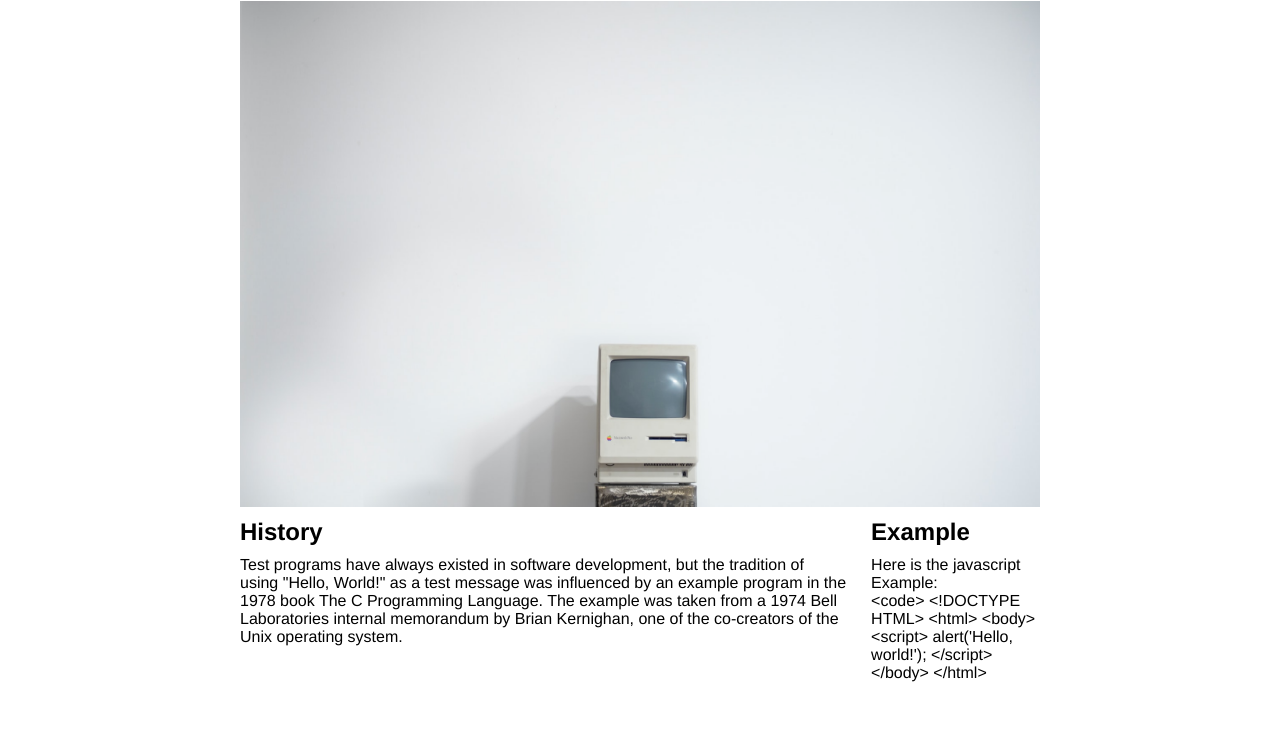
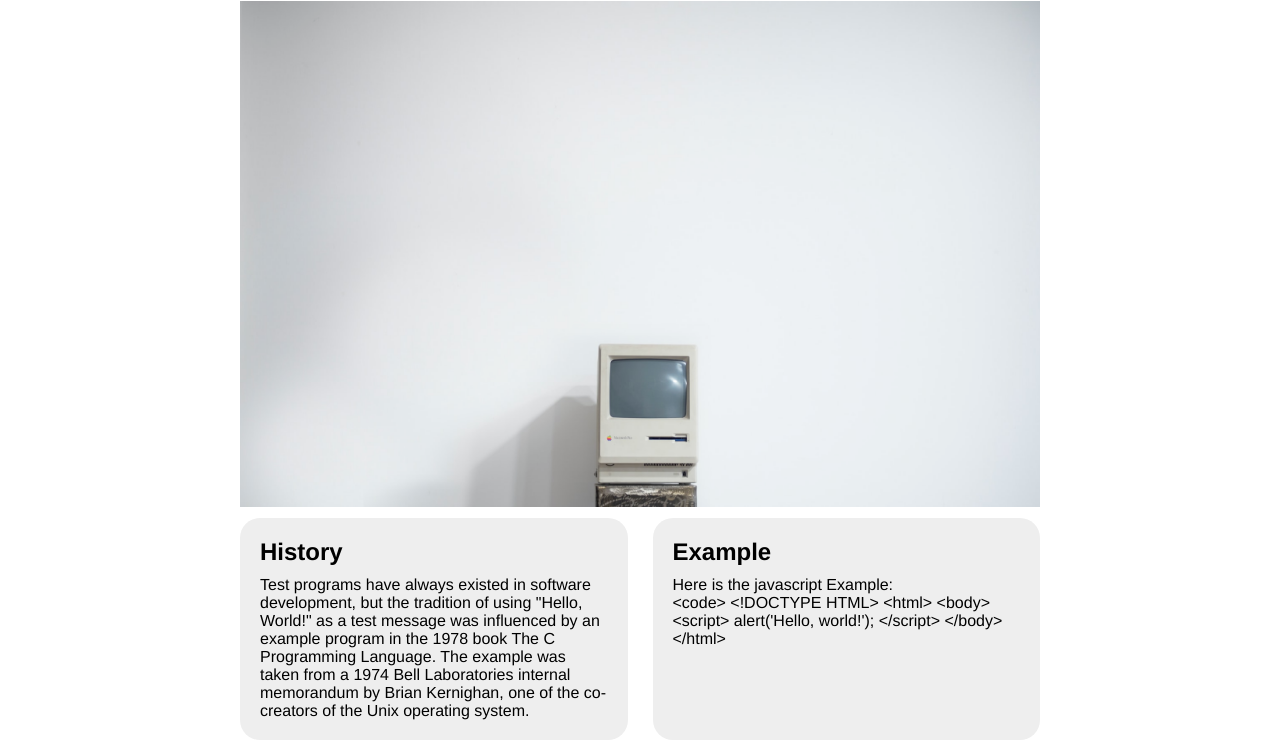
Before and after one commit to caelar/Hello-World2, a plain HTML site: page index.html in a window 1280 px wide. Shown: the part 94-834 px from the top of the page. Before the commit the page ends 800 px from the top, so only its background shows below. Drawn offline with Linux system fonts and the light colour scheme.

Commit message:
fixed details section error not triggering css

```diff
--- a/screen.css
+++ b/screen.css
@@ -16,7 +16,7 @@ main {
     gap: 25px;
 }
 
-.details_section {
+.details section {
     flex-grow: 1;
     flex-basis: 0;
     background: #eee;
```
